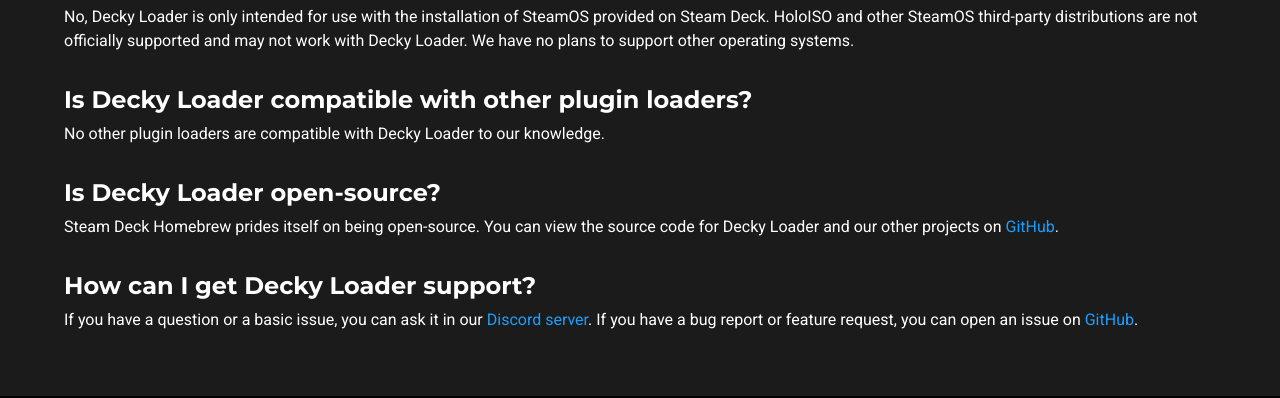
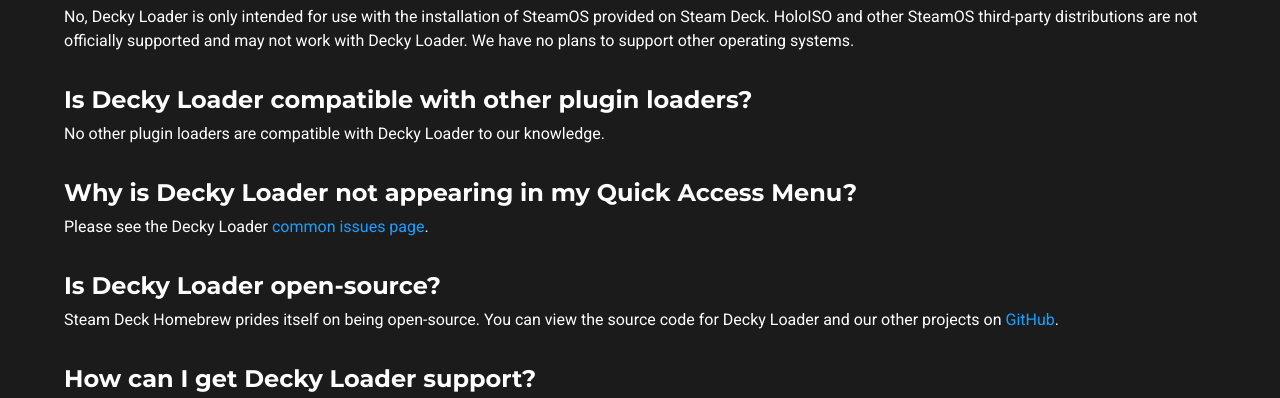
Before and after one commit to SteamDeckHomebrew/deckbrew.xyz, a Gatsby site: page / in a window 1280 px wide. Shown: the part 3003-3401 px from the top of the page. Built offline with nearby package versions, Linux system fonts and the light colour scheme; Gatsby itself is replaced by a stand-in of ours.

Commit message:
Add common issues page to FAQ
Fixes concern expressed in a recent conversation in https://github.com/SteamDeckHomebrew/decky-loader/issues/126

```diff
--- a/src/pages/index.tsx
+++ b/src/pages/index.tsx
@@ -208,6 +208,18 @@
             </p>
           </QNA>
           <QNA>
+            <h4>
+              Why is Decky Loader not appearing in my Quick Access Menu?
+            </h4>
+            <p>
+              Please see the Decky Loader{" "}
+              <a href="https://github.com/SteamDeckHomebrew/decky-loader#-common-issues" target="_blank">
+                common issues page
+              </a>
+              .
+            </p>
+          </QNA>
+          <QNA>
             <h4>Is Decky Loader open-source?</h4>
             <p>
               Steam Deck Homebrew prides itself on being open-source. You can
```
